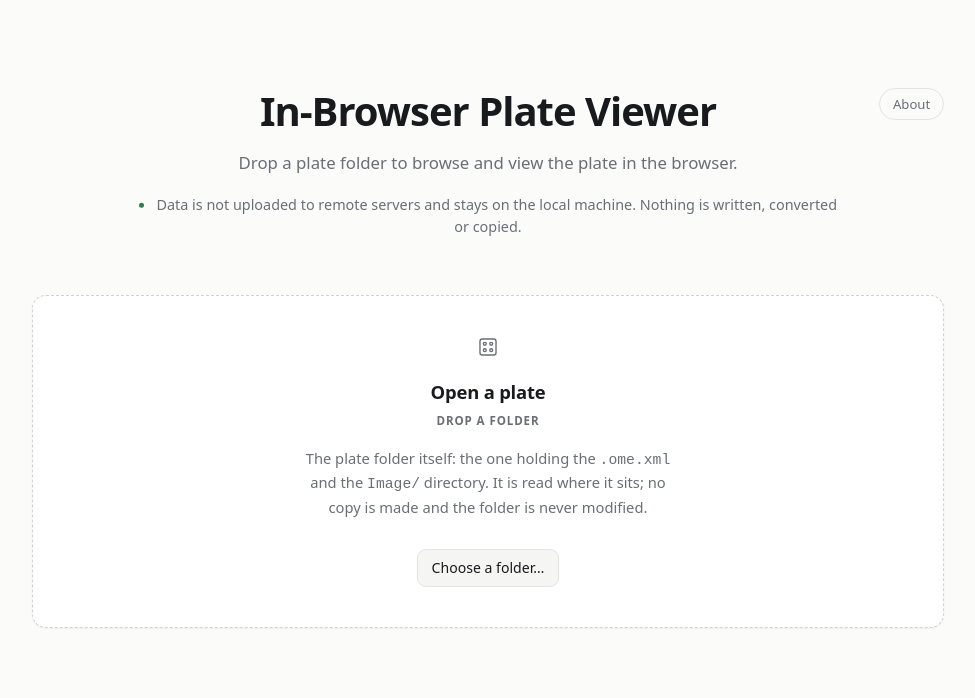
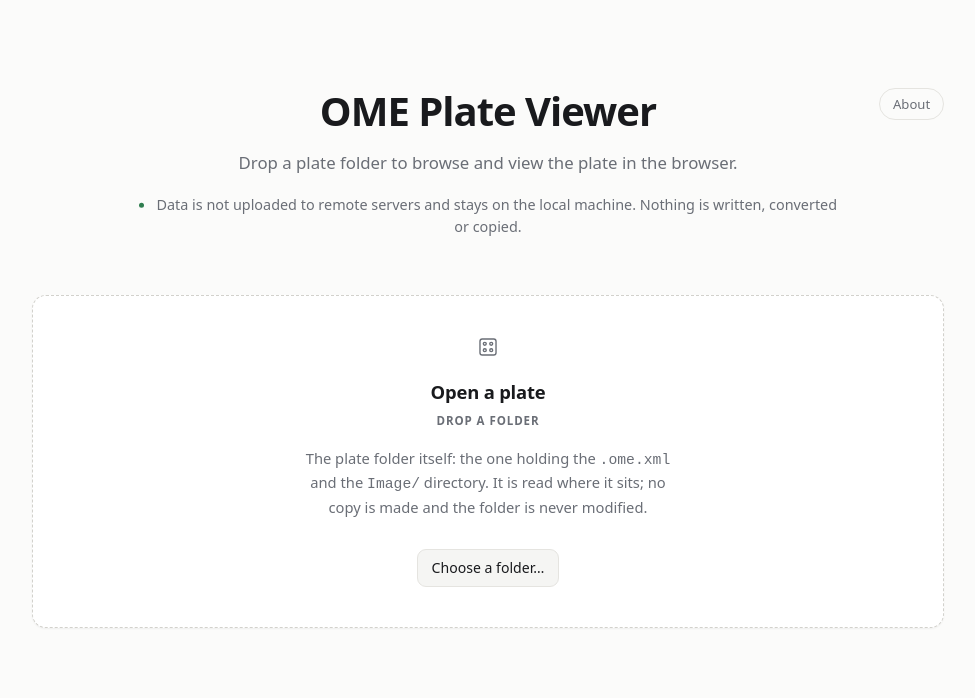
Before and after one commit to bsse-scf/OME-plate-viewer, a website built with Vite: page index.html in a window 1280 px wide. Shown: the top 698 px of the page, without its empty margins (152-1127 px from the left). Built offline with nearby package versions, Linux system fonts and the light colour scheme.

Commit message:
Update landing page

```diff
--- a/index.html
+++ b/index.html
@@ -3,7 +3,7 @@
   <head>
     <meta charset="UTF-8" />
     <meta name="viewport" content="width=device-width, initial-scale=1.0" />
-    <title>In-Browser Plate Viewer</title>
+    <title>OME Plate Viewer</title>
     <link rel="icon" href="./favicon.svg" type="image/svg+xml" />
     <meta
       name="description"
@@ -14,7 +14,7 @@
     <div class="page">
       <header class="masthead">
         <div class="masthead-row">
-          <h1>In-Browser Plate Viewer</h1>
+          <h1>OME Plate Viewer</h1>
           <button type="button" id="about-open" class="about-button" aria-haspopup="dialog">
             About
           </button>
```
